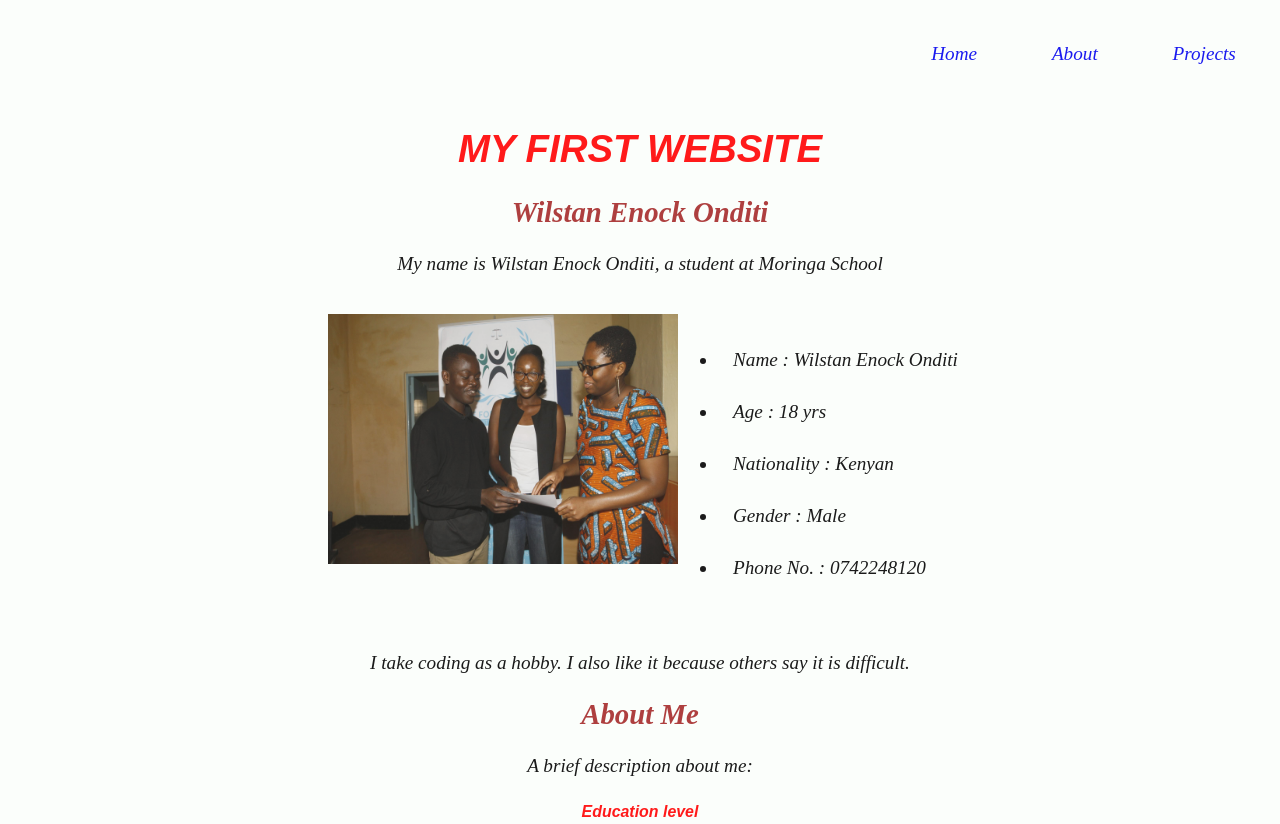
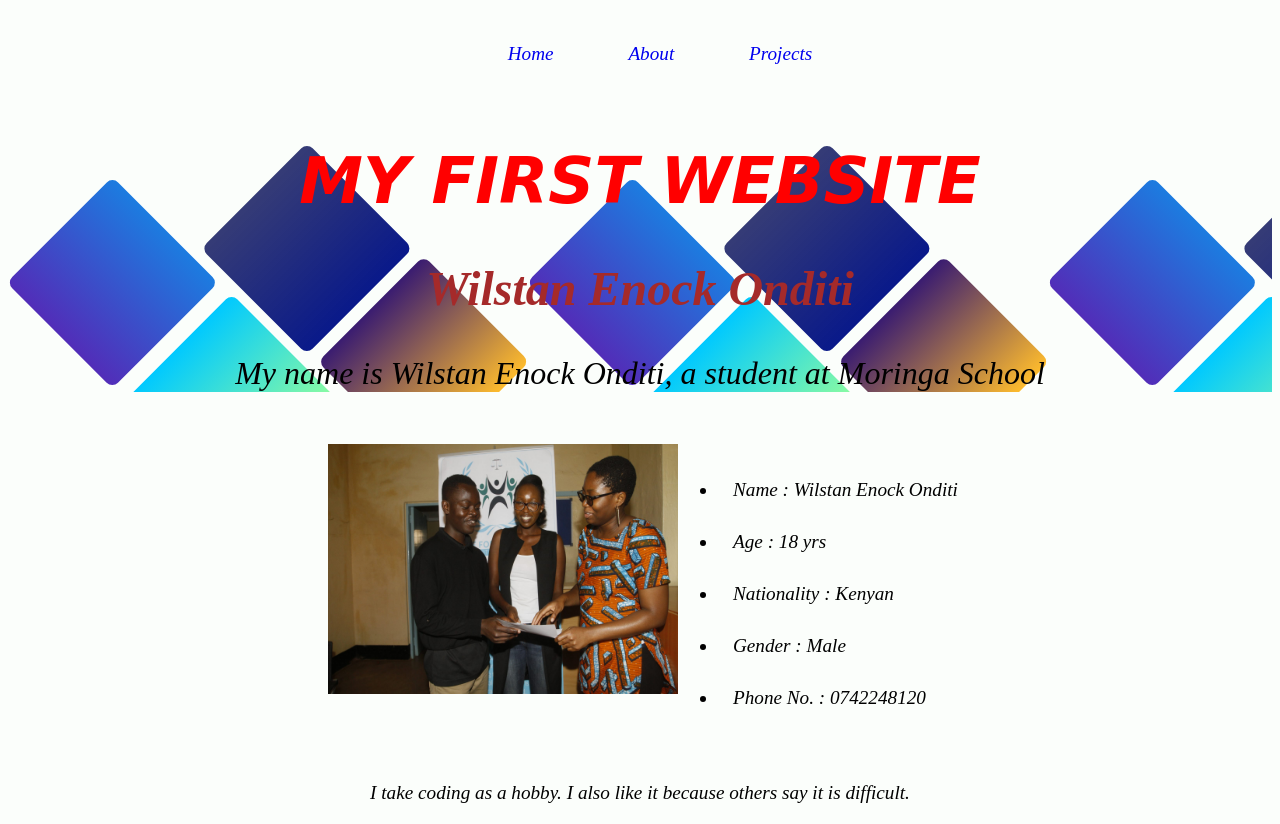
Before and after one commit to Jameskirwa/portfolio-1, a plain HTML site: page index.html in a window 1280 px wide. Shown: the top 824 px of the page. Drawn offline with Linux system fonts and the light colour scheme.

Commit message:
add the background image and colors

```diff
--- a/style.css
+++ b/style.css
@@ -4,12 +4,11 @@ nav{
   margin-right: 0;
 }
 nav>ul{
-  text-align: right;
+  text-align: center;
 }
 nav>ul>li{
   display: inline-block;
-  color: white;
-}
+ }
 nav>ul>li>a{
   padding: 20px;
   text-decoration: none;
@@ -17,27 +16,23 @@ nav>ul>li>a{
 }
 nav>ul>li>a:hover{
   color: red;
+  background-color: red;
 }
-@media screen and (min-width: 20px) {
-  body {
- opacity: 0.9;
+@media screen and (min-width: 480px) {
+body {color: black;
+}
  }
-
-}
 body{
 background-color: #FBFEFB;
 font-size: larger;
-color: black;
 font-style: oblique;
 }
-
-
 h1{
   color: red;
   text-align: center;
   font-weight: 900;
   font-style: italic;
-  font-family: sans-serif;
+  font-family: 'Special Elite', cursive;
 }
 html{
   scroll-behavior: smooth;
@@ -72,6 +67,8 @@ h5{
 color: red;
  font-family: sans-serif;
  text-align: center;
+ box-sizing: content-box;
+ background-color: lightblue;
 }
 h2,p{text-align: center;}
 
@@ -86,3 +83,8 @@ h3{
   display: flex;
   flex-direction: column;
 }
+#home{
+  background-image: url(background.svg);
+  opacity: 1.1;
+  font-size: xx-large;
+}
```
Also changed, not shown: background.svg (added).
